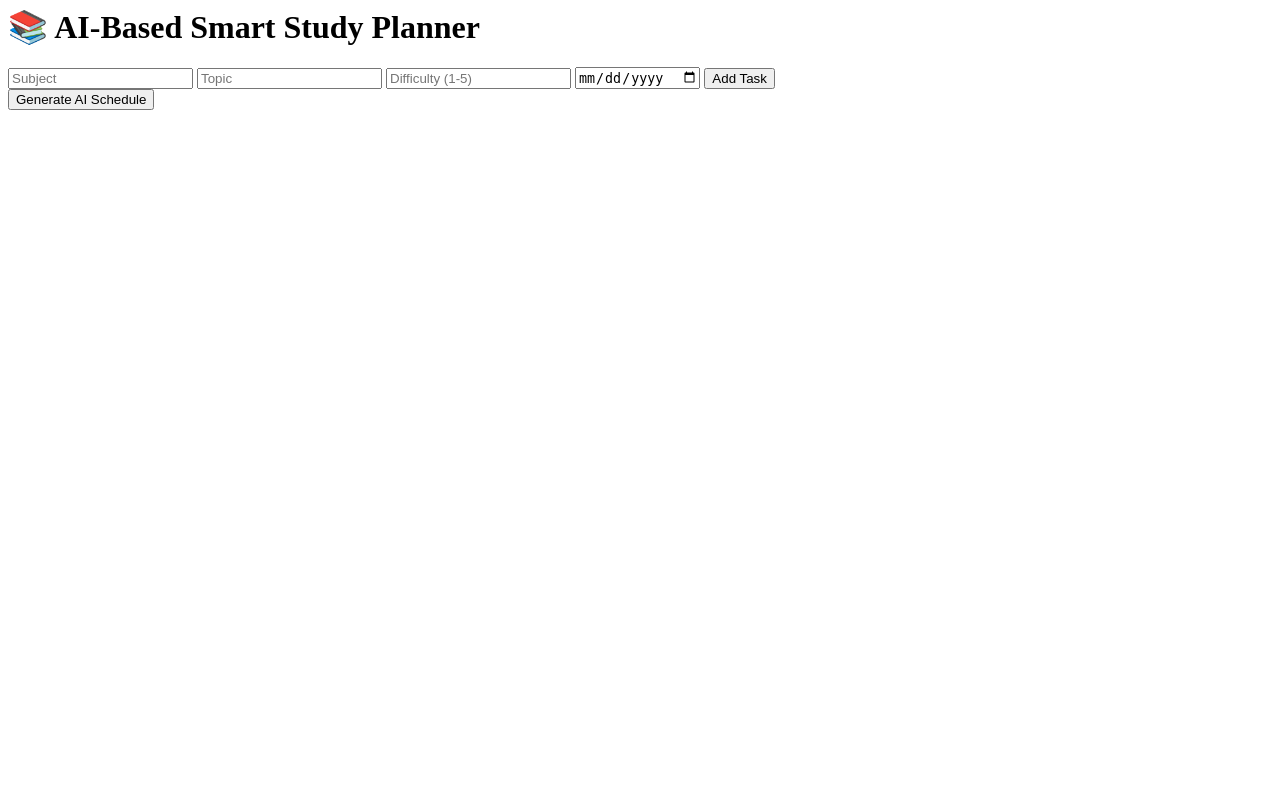
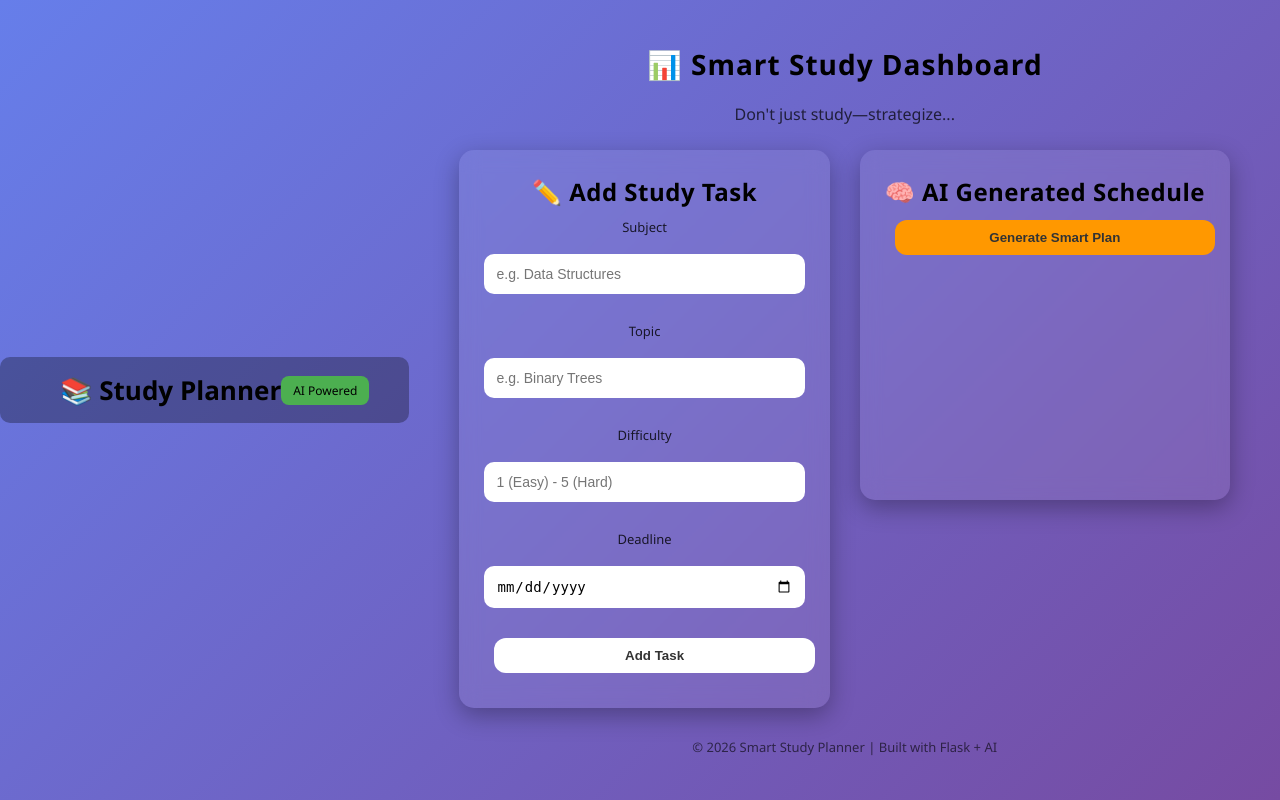
Before and after one commit to skashyap08/AI-based-study-planner, a Flask app: page / in a window 1280 px wide. Run offline with Flask 3, Linux system fonts and the light colour scheme.

Commit message:
added new files

```diff
--- /dev/null
+++ b/static/script.js
@@ -0,0 +1,52 @@
+function addTask() {
+    const data = {
+        subject: document.getElementById("subject").value,
+        topic: document.getElementById("topic").value,
+        difficulty: parseInt(document.getElementById("difficulty").value),
+        deadline: document.getElementById("deadline").value
+    };
+
+    console.log("Sending:", data); // DEBUG
+
+    fetch('/add_task', {
+        method: 'POST',
+        headers: { 'Content-Type': 'application/json' },
+        body: JSON.stringify(data)
+    })
+    .then(res => res.json())
+    .then(data => {
+        alert(data.message);
+        getSchedule(); // auto refresh
+    })
+    .catch(err => {
+        console.error("Error:", err);
+        alert("Error adding task");
+    });
+}
+
+
+function getSchedule() {
+    fetch('/schedule')
+    .then(res => res.json())
+    .then(data => {
+        console.log("Schedule:", data); // DEBUG
+
+        const list = document.getElementById("taskList");
+        list.innerHTML = "";
+
+        if (data.length === 0) {
+            list.innerHTML = "<li>No tasks found</li>";
+            return;
+        }
+
+        data.forEach(task => {
+            const li = document.createElement("li");
+            li.innerText = `${task.subject} - ${task.topic} | Priority: ${task.priority.toFixed(2)}`;
+            list.appendChild(li);
+        });
+    })
+    .catch(err => {
+        console.error("Error:", err);
+        alert("Error fetching schedule");
+    });
+}
--- a/static/style.css
+++ b/static/style.css
@@ -1,3 +1,19 @@
+body {
+    font-family: Arial;
+    text-align: center;
+    background: #f5f5f5;
+}
+
+.form input {
+    margin: 5px;
+    padding: 8px;
+}
+
+button {
+    padding: 10px;
+    margin: 10px;
+    cursor: pointer;
+}
 /* Reset */
 * {
     margin: 0;
@@ -101,3 +117,126 @@ button:hover {
         width: 90%;
     }
 }
+/* Navbar */
+.navbar {
+    display: flex;
+    align-items: center;
+    padding: 15px 40px;
+    background: rgba(0,0,0,0.3);
+    border-radius: 10px;
+    margin-bottom: 20px;
+}
+
+/* Study Planner Title */
+.navbar h2 {
+    font-size: 26px;        /* bigger size */
+    font-weight: 700;
+    margin-left: 20px;      /* pushes slightly to right */
+}
+
+/* Tag stays right */
+.navbar .tag {
+    margin-left: auto;      /* pushes it to right corner */
+    background: #4CAF50;
+    padding: 6px 12px;
+    border-radius: 8px;
+    font-size: 12px;
+}
+
+/* Header */
+.header {
+    text-align: center;
+    margin-bottom: 25px;
+}
+
+.header p {
+    opacity: 0.7;
+}
+
+/* Labels */
+.form label {
+    margin-top: 10px;
+    font-size: 13px;
+    opacity: 0.8;
+}
+
+/* Special Button */
+.generate-btn {
+    background: #ff9800;
+}
+
+.generate-btn:hover {
+    background: #e68900;
+}
+
+/* Footer */
+.footer {
+    margin-top: 30px;
+    text-align: center;
+    font-size: 13px;
+    opacity: 0.6;
+}
+/* Main Heading */
+header h1 {
+    font-weight: 700;   /* strong */
+}
+
+/* Section Headings */
+.card h2 {
+    font-weight: 600;   /* medium bold */
+    letter-spacing: 0.5px;
+}
+
+/* Labels (slightly lighter) */
+.form label {
+    font-weight: 500;
+}
+/* App Container - center everything nicely */
+.app-container {
+    max-width: 1200px;
+    margin: auto;
+    padding: 20px;
+}
+
+/* Grid Layout - balanced spacing */
+.main-grid {
+    display: grid;
+    grid-template-columns: 1fr 1fr;
+    gap: 30px;
+    align-items: start;
+}
+
+/* Cards - consistent height + spacing */
+.card {
+    background: rgba(255, 255, 255, 0.08);
+    padding: 25px;
+    border-radius: 15px;
+    backdrop-filter: blur(10px);
+    box-shadow: 0 8px 25px rgba(0,0,0,0.3);
+    min-height: 350px; /* keeps symmetry */
+}
+
+/* Form spacing */
+.form {
+    display: flex;
+    flex-direction: column;
+    gap: 10px; /* uniform spacing */
+}
+
+/* Inputs */
+.form input {
+    padding: 12px;
+}
+
+/* Button alignment */
+button {
+    width: 100%;
+}
+
+/* Task list spacing */
+#taskList {
+    margin-top: 15px;
+    display: flex;
+    flex-direction: column;
+    gap: 10px;
+}
--- a/templates/index.html
+++ b/templates/index.html
@@ -1,19 +1,71 @@
+<!DOCTYPE html>
+<html lang="en">
+<head>
+    <meta charset="UTF-8">
+    <title>Smart Study Planner</title>
+    <link rel="stylesheet" href="/static/style.css">
+</head>
 <body>
 
-<div class="container">
-    <h1>📚 AI-Based Smart Study Planner</h1>
+<!-- Navbar -->
+<nav class="navbar">
+    <h2>📚 Study Planner</h2>
+    <span class="tag">AI Powered</span>
+</nav>
 
-    <div class="form">
-        <input id="subject" placeholder="Subject">
-        <input id="topic" placeholder="Topic">
-        <input id="difficulty" type="number" placeholder="Difficulty (1-5)">
-        <input id="deadline" type="date">
-        <button onclick="addTask()">Add Task</button>
+<div class="app-container">
+
+    <!-- Header -->
+    <header class="header">
+        <h1>📊 Smart Study Dashboard</h1>
+        <p>Don't just study—strategize...</p>
+    </header>
+
+    <!-- Main Grid -->
+    <div class="main-grid">
+
+        <!-- Add Task Panel -->
+        <section class="card">
+            <h2>✏️ Add Study Task </h2>
+
+            <div class="form">
+                <label>Subject</label>
+                <input id="subject" placeholder="e.g. Data Structures">
+
+                <label>Topic</label>
+                <input id="topic" placeholder="e.g. Binary Trees">
+
+                <label>Difficulty</label>
+                <input id="difficulty" type="number" min="1" max="5" placeholder="1 (Easy) - 5 (Hard)">
+
+                <label>Deadline</label>
+                <input id="deadline" type="date">
+
+                <button onclick="addTask()">Add Task</button>
+            </div>
+        </section>
+
+        <!-- Schedule Panel -->
+        <section class="card">
+            <h2>🧠 AI Generated Schedule</h2>
+
+            <button class="generate-btn" onclick="getSchedule()">
+                Generate Smart Plan
+            </button>
+
+            <ul id="taskList"></ul>
+        </section>
+
     </div>
 
-    <button onclick="getSchedule()">Generate AI Schedule</button>
+    <!-- Footer -->
+    <footer class="footer">
+        <p>© 2026 Smart Study Planner | Built with Flask + AI</p>
+    </footer>
 
-    <ul id="taskList"></ul>
 </div>
 
+<script src="/static/script.js"></script>
+
 </body>
+</html>
```
